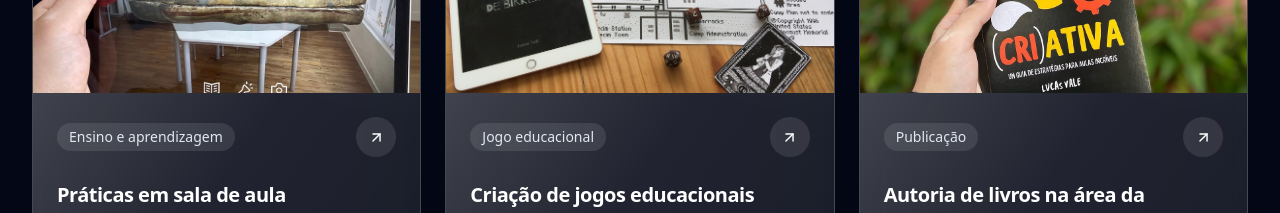
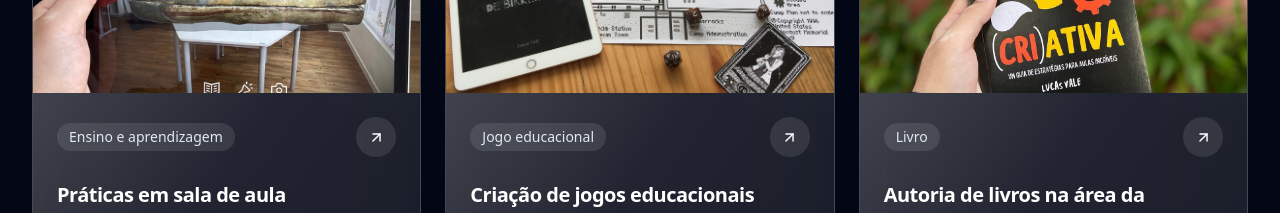
Before and after one commit to luscavle/meu-site, a React (Vite) app in the folder lucasvale-site-vercel-final/: page / in a window 1280 px wide. Shown: the part 7020-7233 px from the top of the page. Built offline with nearby package versions, Linux system fonts and the light colour scheme.

Commit message:
Update content.js

```diff
--- a/lucasvale-site-vercel-final/src/data/content.js
+++ b/lucasvale-site-vercel-final/src/data/content.js
@@ -188,7 +188,7 @@ export const projects = [
   },
   {
     title: "Autoria de livros na área da educação",
-    category: "Publicação",
+    category: "Livro",
     image: "/livro.jpg",
     description:
       "Autor do livro Educação (Cri)Ativa: um guia de estratégias para aulas incríveis, voltado ao desenvolvimento de práticas pedagógicas mais criativas, participativas e conectadas às demandas contemporâneas da educação.",
```
